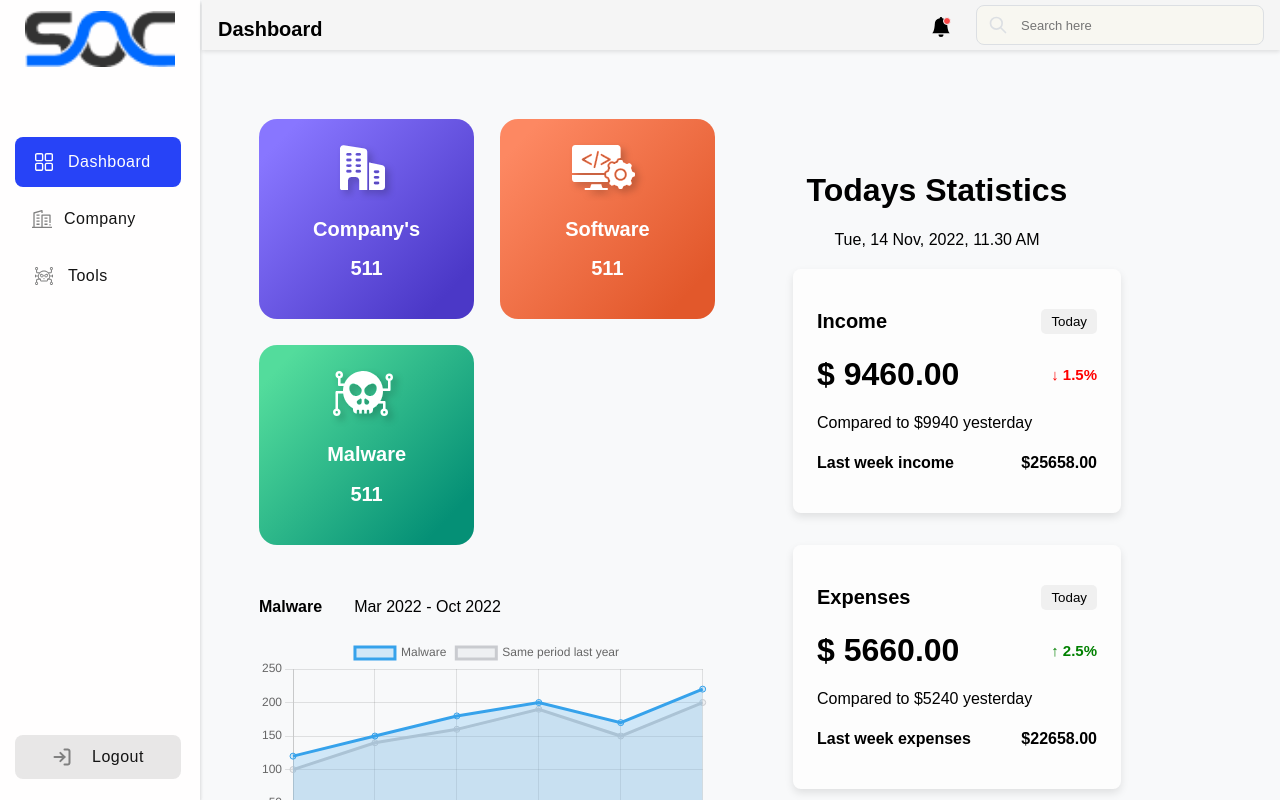
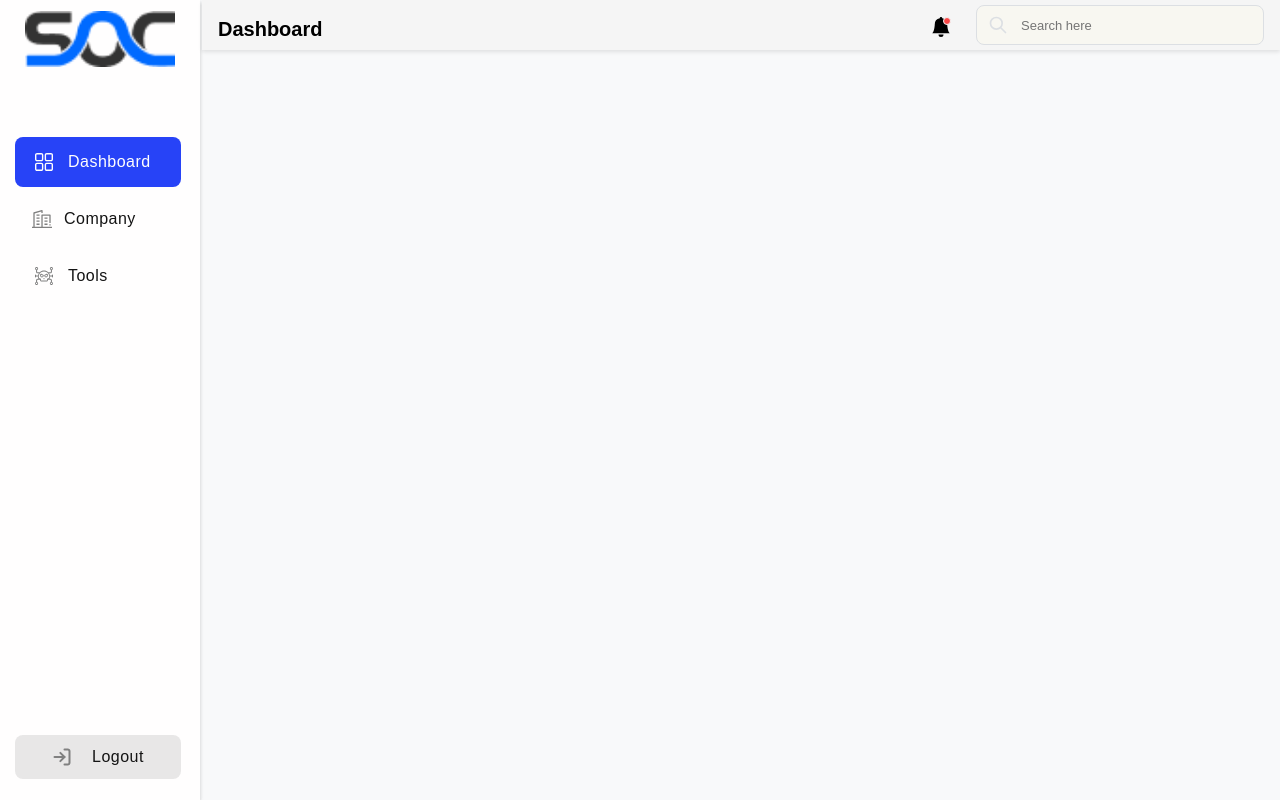
Before and after one commit to Faisal6454/SOC, a React (Vite) app: page /layout in a window 1280 px wide. Built offline with nearby package versions, Linux system fonts and the light colour scheme.

Commit message:
frist comment

```diff
--- a/src/App.jsx
+++ b/src/App.jsx
@@ -5,7 +5,7 @@ import { DataProvider } from "./context/Context";
 import Layout from "./components/shared/Layout";
 import Login from "./pages/login/Login";
 import Otp from "./pages/Otp/OTP";
-import Dashboard from "./pages/dashboard/Dashboard";
+// import Dashboard from "./pages/dashboard/Dashboard";
 import Company from "./pages/company/Company";
 import Tools from "./pages/tools/Tools";
 
@@ -26,7 +26,7 @@ function App() {
                 <Route path="/" element={<Login />} />
                 <Route path="/otp" element={<Otp />} />
                 <Route path="/layout" element={<Layout />}>
-                  <Route index element={<Dashboard />} />
+                  {/* <Route index element={<Dashboard />} /> */}
                   <Route path="company" element={<Company />} />
                   <Route path="tools" element={<Tools />} />
                 </Route>
--- a/src/pages/dashboard/Dashboard.css
+++ /dev/null
@@ -1,257 +0,0 @@
-/* Dashboard.css */
-
-.container {
-  margin: 10px;
-  padding: 25px;
-}
-
-.main-div {
-  display: flex;
-  justify-content: space-between;
-  padding: 1.5rem;
-  flex-wrap: wrap;
-  gap: 50px; /* Add gap between left and right sides */
-}
-
-.left-side,
-.right-side {
-  flex: 1;
-  min-width: 300px;
-  box-sizing: border-box;
-}
-
-.left-side {
-  width: 65%;
-}
-
-.right-side {
-  width: 35%;
-}
-
-.insights {
-  display: grid;
-  grid-template-columns: repeat(auto-fit, minmax(150px, 1fr));
-  gap: 1.6rem;
-}
-
-.insights .box {
-  display: flex;
-  justify-content: center;
-  align-items: center;
-  flex-direction: column;
-  width: 100%;
-  height: 200px;
-  border-radius: 18px;
-  color: #fff;
-  text-align: center;
-}
-
-#one {
-  background: linear-gradient(133.25deg, #8876ff 9.94%, #4b38c7 87.46%);
-}
-
-#two {
-  background: linear-gradient(133.25deg, #fd8862 9.94%, #e2582b 87.46%);
-}
-
-#three {
-  background: linear-gradient(133.25deg, #53dc9c 9.94%, #059076 87.46%);
-}
-
-.recent_order {
-  margin-top: 2rem;
-}
-
-.recent_order .chart-heading {
-  display: flex;
-  align-items: center;
-  justify-content: start;
-  gap: 2rem;
-}
-
-.right-side h2 {
-  color: var(--clr-dark);
-}
-
-.right-pan {
-  width: 100%;
-  max-width: 344px;
-  height: auto;
-  padding: 32px 28px;
-  gap: 16px;
-}
-
-.right-pan-head {
-  text-align: center;
-  margin-bottom: 20px;
-}
-
-.content-right {
-  display: grid;
-  gap: 2rem;
-}
-
-.box-one,
-.card {
-  width: 100%;
-  max-width: 100%;
-  height: auto;
-  padding: 24px 24px 20px 24px;
-  gap: 6px;
-  border-radius: 8px;
-  background: rgba(253, 253, 253, 1);
-  box-shadow: 0 4px 8px rgba(0, 0, 0, 0.1);
-}
-
-.box-one h2,
-.box-one h1,
-.box-one h4 {
-  width: 280px;
-  display: flex;
-  align-items: center;
-  justify-content: space-between;
-}
-
-.card {
-    background-color: #fff;
-    border-radius: 12px;
-    box-shadow: 0 4px 8px rgba(0, 0, 0, 0.1);
-    padding: 24px 24px 20px 24px;
-    width: 288px;
-    align-items: center;
-}
-
-.card-header {
-    display: flex;
-    justify-content: space-between;
-    align-items: center;
-}
-
-.today-button {
-  background-color: #f0f0f0;
-  border: none;
-  border-radius: 5px;
-  padding: 5px 10px;
-  cursor: pointer;
-}
-
-.box-one h1 span,
-.card-header {
-  font-size: 15px;
-}
-
-.box-one .down {
-  color: red;
-  font-size: 15px;
-}
-
-.box-one .up {
-  color: green;
-  font-size: 15px;
-}
-
-.legend {
-  margin-top: 20px;
-}
-
-.legend-item {
-  display: flex;
-  justify-content: space-between;
-  align-items: center;
-  margin: 5px 0;
-}
-
-.legend-color {
-  width: 12px;
-  height: 12px;
-  border-radius: 50%;
-  display: inline-block;
-  margin-right: 10px;
-}
-
-.percentage {
-  font-weight: bold;
-}
-
-.up-arrow {
-  color: green;
-}
-
-.down-arrow {
-  color: red;
-}
-
-@media (max-width: 1024px) {
-  .container {
-    padding: 1px;
-    margin: 1px;
-  }
-
-  .main-div {
-    flex-direction: column;
-    align-items: center;
-  }
-
-  .left-side,
-  .right-side {
-    width: 100%;
-    margin-bottom: 20px;
-  }
-
-  .insights {
-    grid-template-columns: 1fr;
-  }
-
-  .right-pan {
-  padding: 1px;
-}
-}
-
-@media (max-width: 768px) {
-  .main-div {
-    flex-direction: column;
-    align-items: center;
-  }
-
-  .left-side,
-  .right-side {
-    width: 100%;
-    margin-bottom: 20px;
-  }
-
-  .insights {
-    grid-template-columns: repeat(auto-fit, minmax(200px, 1fr));
-  }
-
-  .content-right {
-    gap: 1rem;
-  }
-
-  .box-one,
-  .card {
-    width: 100%;
-    padding: 12px;
-  }
-}
-
-@media (max-width: 480px) {
-.main-div {
-  gap: 10px;
-  margin-top: 1rem;
-  /* padding: 2.5rem; */
-}
-
-  .box-one,
-  .card {
-    width: 100%;
-    padding: 12px;
-  }
-
-  .content-right {
-    gap: 1rem;
-  }
-
-  .insights {
-    grid-template-columns: repeat(auto-fit, minmax(200px, 1fr));
-  }
-}
--- a/src/pages/dashboard/Dashboard.jsx
+++ /dev/null
@@ -1,200 +0,0 @@
-import React from "react";
-import "./Dashboard.css"
-import { Line } from "react-chartjs-2";
-import "chart.js/auto";
-import { Doughnut } from "react-chartjs-2";
-import "chart.js/auto";
-
-// icon
-import Companys from "../../assets/icons/companys.svg"
-import Software from "../../assets/icons/software.svg"
-import Malware from "../../assets/icons/malware.svg"
-
-
-const Dashboard = () => {
-
-  const malwareData = {
-    labels: ["May", "Jun", "Jul", "Aug", "Sep", "Oct"],
-    datasets: [
-      {
-        label: "Malware",
-        data: [120, 150, 180, 200, 170, 220],
-        borderColor: "rgba(54, 162, 235, 1)",
-        backgroundColor: "rgba(54, 162, 235, 0.2)",
-        fill: true,
-      },
-      {
-        label: "Same period last year",
-        data: [100, 140, 160, 190, 150, 200],
-        borderColor: "rgba(201, 203, 207, 1)",
-        backgroundColor: "rgba(201, 203, 207, 0.2)",
-        fill: true,
-      },
-    ],
-  };
-
-  const lineOptions = {
-    scales: {
-      y: {
-        beginAtZero: true,
-      },
-    },
-  };
-
-  const data = {
-    labels: ["Hired", "Canceled", "Pending"],
-    datasets: [
-      {
-        data: [54, 20, 26],
-        backgroundColor: ["#4285F4", "#34A853", "#EA4335"],
-        hoverBackgroundColor: ["#4285F4", "#34A853", "#EA4335"],
-        borderWidth: 1,
-        cutout: "70%",
-      },
-    ],
-  };
-
-  const options = {
-    plugins: {
-      legend: {
-        display: false,
-      },
-    },
-  };
-
-  return (
-    <>
-      <div className="container">
-        <div className="main-div">
-          <div className="left-side">
-            <div className="">
-              <div className="insights">
-                <div className="box" id="one">
-                  <img src={Companys} alt="logo" />
-                  <div className="middle">
-                    <h2>Company's</h2>
-                    <h2>511</h2>
-                  </div>
-                </div>
-
-                <div className="box" id="two">
-                  <img src={Software} alt="logo" />
-                  <div className="middle">
-                    <h2>Software</h2>
-                    <h2>511</h2>
-                  </div>
-                </div>
-
-                <div className="box" id="three">
-                  <img src={Malware} alt="logo" />
-                  <div className="middle">
-                    <h2>Malware</h2>
-                    <h2>511</h2>
-                  </div>
-                </div>
-              </div>
-
-              {/* start recent order  */}
-              <div className="recent_order">
-                <div className="chart">
-                  <div className="chart-heading">
-                    <h4>Malware</h4>
-                    <p>Mar 2022 - Oct 2022</p>
-                  </div>
-                  <Line data={malwareData} options={lineOptions} />
-                </div>
-              </div>
-              {/* end recent order  */}
-            </div>
-          </div>
-
-          <div className="right-side">
-            {/* right section start */}
-
-              <div className="right-pan">
-                <div className="right-pan-head">
-                  <h1>Todays Statistics</h1>
-                  <p>Tue, 14 Nov, 2022, 11.30 AM</p>
-                </div>
-                <div className="content-right">
-                  <div className="box-one">
-                    <h2>
-                      Income
-                      <button className="today-button">Today</button>
-                    </h2>
-                    <h1>
-                      $ 9460.00
-                      <span className="down"> ↓ 1.5% </span>
-                    </h1>
-                    <p>Compared to $9940 yesterday</p>
-                    <h4>
-                      Last week income
-                      <span>$25658.00</span>
-                    </h4>
-                  </div>
-                  <div className="box-one">
-                    <h2>
-                      Expenses
-                      <button className="today-button">Today</button>
-                    </h2>
-                    <h1>
-                      $ 5660.00
-                      <span className="up"> ↑ 2.5% </span>
-                    </h1>
-                    <p>Compared to $5240 yesterday</p>
-                    <h4>
-                      Last week expenses
-                      <span>$22658.00</span>
-                    </h4>
-                  </div>
-
-                  <div className="card">
-                    <div className="card-header">
-                      <h2>Hire vs Cancel</h2>
-                      <button className="today-button">Today</button>
-                    </div>
-                    <Doughnut data={data} options={options} />
-                    <div className="legend">
-                      <div className="legend-item">
-                        <span
-                          className="legend-color"
-                          style={{ backgroundColor: "#4285F4" }}
-                        ></span>
-                        Total Hired{" "}
-                        <span className="percentage">
-                          54% <span className="up-arrow">↑</span>
-                        </span>
-                      </div>
-                      <div className="legend-item">
-                        <span
-                          className="legend-color"
-                          style={{ backgroundColor: "#34A853" }}
-                        ></span>
-                        Total Canceled{" "}
-                        <span className="percentage">
-                          20% <span className="up-arrow">↑</span>
-                        </span>
-                      </div>
-                      <div className="legend-item">
-                        <span
-                          className="legend-color"
-                          style={{ backgroundColor: "#EA4335" }}
-                        ></span>
-                        Total Pending{" "}
-                        <span className="percentage">
-                          26% <span className="down-arrow">↓</span>
-                        </span>
-                      </div>
-                    </div>
-                  </div>
-                </div>
-              </div>
-            </div>
-            {/* right section end */}
-          </div>
-        </div>
-    </>
-  );
-};
-
-export default Dashboard;
```
Also changed, not shown: 1 other file (tests, documents, lock files or other folders).
